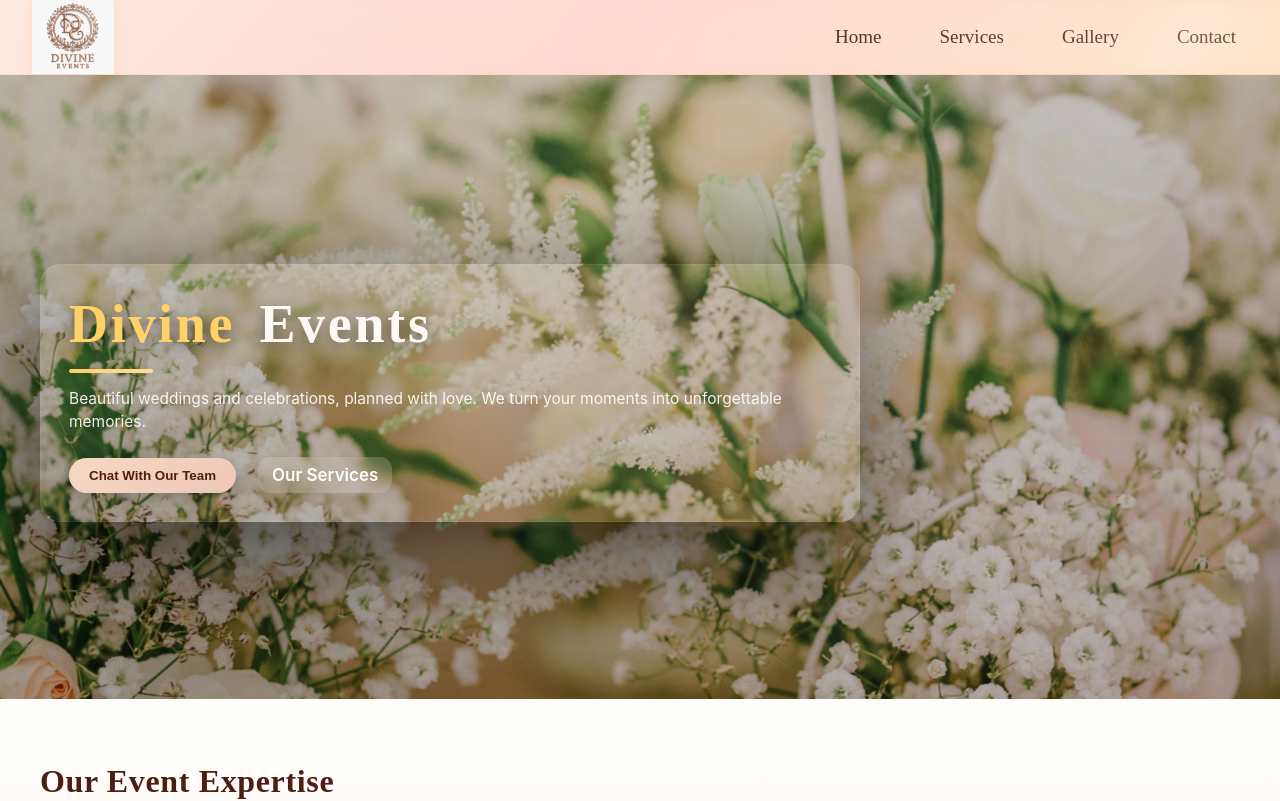
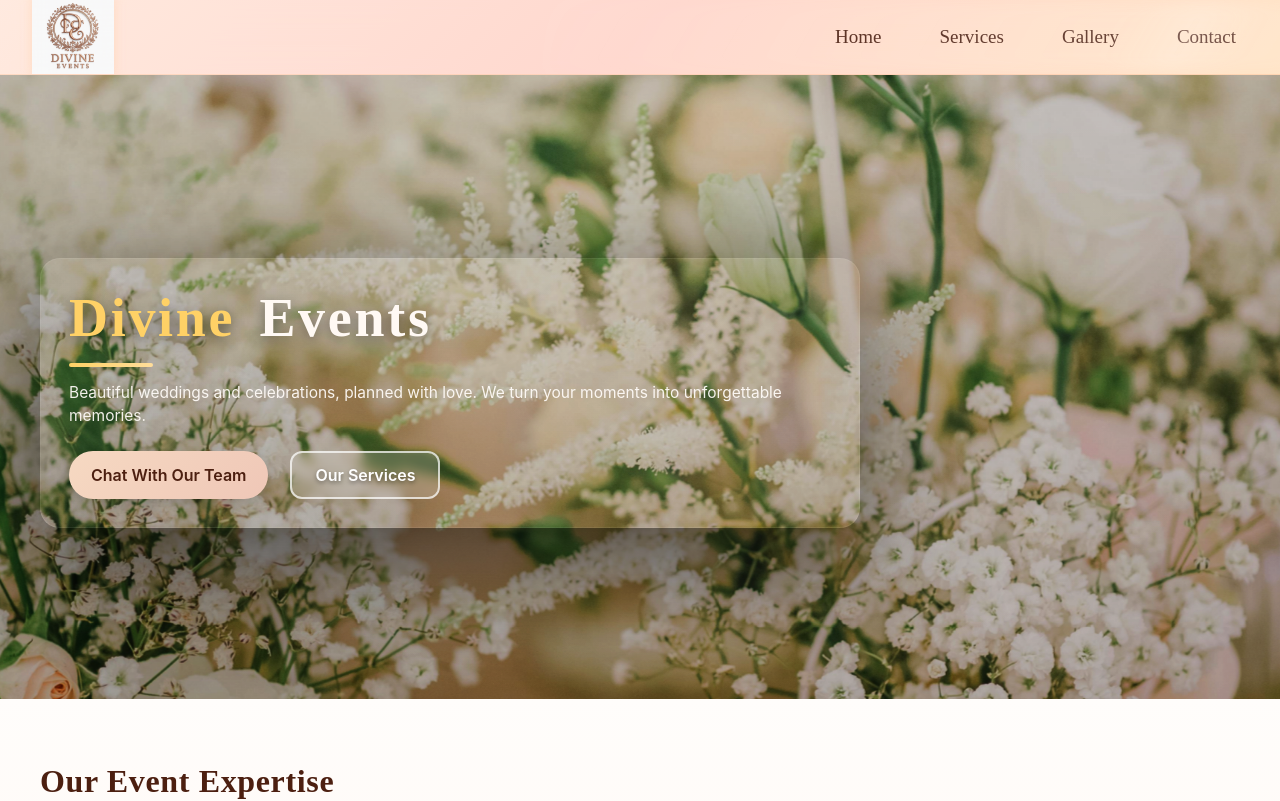
Before and after one commit to HemantSonare/DivineEventsApp, a Next.js app: page / in a window 1280 px wide. Shown: the top 801 px of the page. Built offline with nearby package versions, Linux system fonts and the light colour scheme.

Commit message:
Update globals.css

```diff
--- a/styles/globals.css
+++ b/styles/globals.css
@@ -331,10 +331,12 @@ body {
   color: #f3d7c4 !important;
 }
 
-/* === FIX: NAVBAR SPACING RESTORE === */
-.nav-links {
-  gap: 48px !important;
+/* FIX NAV SPACING & CONTACT OVERFLOW */
+.nav-links a {
+  font-size: 17px !important;     /* slightly smaller */
+  padding: 6px 12px !important;   /* restore spacing */
 }
+
 
 @media (max-width: 600px) {
   .nav-links {
@@ -363,10 +365,25 @@ body {
   margin-top: 24px !important;
 }
 
-.hero-ctas a {
-  font-size: 17px !important;
-  font-weight: 600 !important;
+/* UNIFORM BUTTONS IN HERO */
+.hero-ctas a,
+.hero-ctas button {
+  display: inline-flex;
+  justify-content: center;
+  align-items: center;
+
+  font-family: "Inter", sans-serif;
+  font-weight: 600;
+  font-size: 16px;
+
+  padding: 14px 22px;
+  min-width: 150px;
+  border-radius: 50px;
+
+  height: 48px;               /* SAME BUTTON HEIGHT */
+  white-space: nowrap;        /* prevent wrapping */
 }
+
 
 /* --- MAKE "OUR SERVICES" WHITE + CLEAN --- */
 .hero-ctas a:last-child {
@@ -378,4 +395,19 @@ body {
   backdrop-filter: blur(6px);
 }
 
+/* RESTORE OUR SERVICES BUTTON STYLE */
+.hero-ctas a {
+  color: #ffffff !important;
+  border: 2px solid rgba(255,255,255,0.7);
+  background: rgba(255,255,255,0.15);
+  backdrop-filter: blur(4px);
+  text-shadow: 0 2px 4px rgba(0,0,0,0.4);
+}
+
+.hero-ctas a:hover {
+  background: rgba(255,255,255,0.25);
+  transform: translateY(-2px);
+}
+
+
 /* END OF FILE */
```
